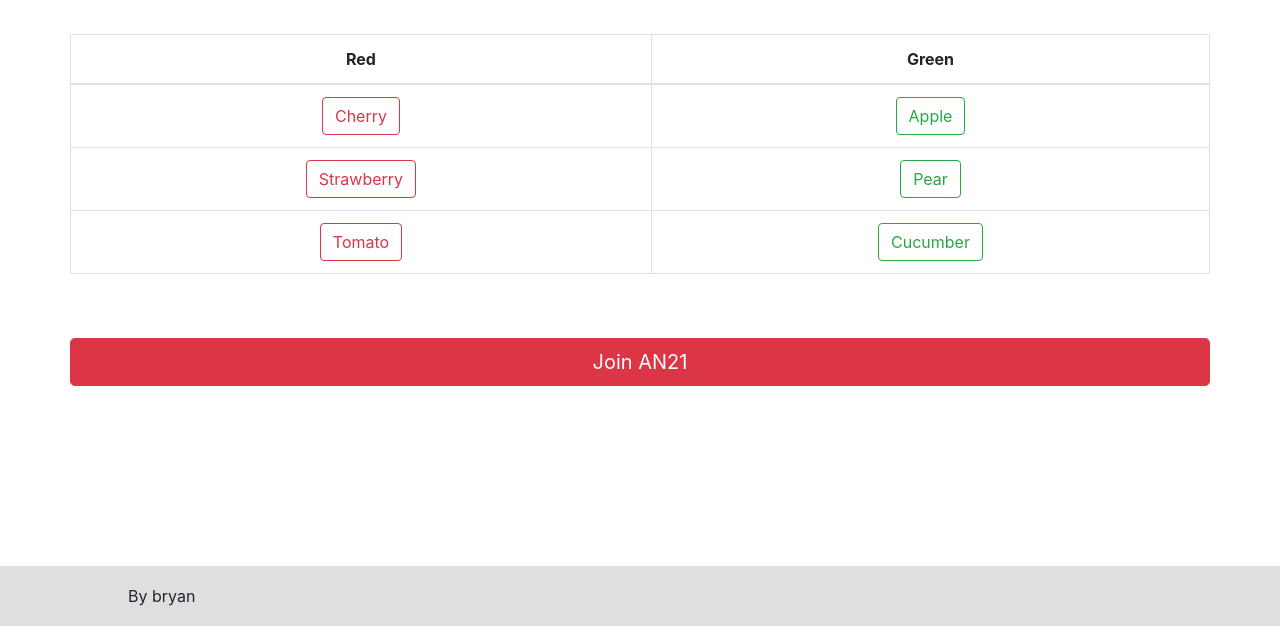
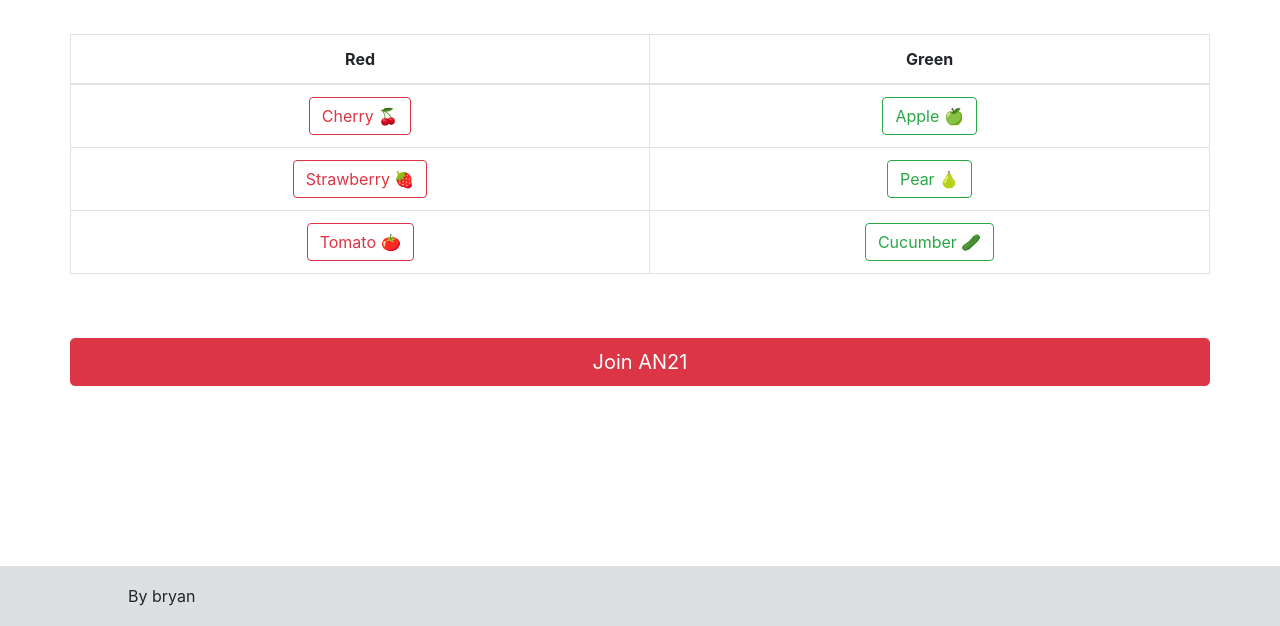
Before and after one commit to malcomZ/an21, a plain HTML site: page index.html in a window 1280 px wide. Shown: the part 174-800 px from the top of the page. Drawn offline with nearby package versions, Linux system fonts and the light colour scheme.

Commit message:
THE FINAL FINAL COMMITTTTTTTTT

```diff
--- a/index.html
+++ b/index.html
@@ -47,23 +47,23 @@
                     <tbody class="text-center">
                         <tr>
                             <td><button type="button" class="btn btn-outline-danger" data-toggle="modal"
-                                    data-target="#modal" data-url="assets/img/cherry.jpg">Cherry</button></td>
+                                    data-target="#modal" data-url="assets/img/cherry.jpg">Cherry 🍒</button></td>
                             <td><button type="button" class="btn btn-outline-success" data-toggle="modal"
-                                    data-target="#modal" data-url="assets/img/apple.jpg">Apple</button></td>
+                                    data-target="#modal" data-url="assets/img/apple.jpg">Apple 🍏</button></td>
 
                         </tr>
                         <tr>
                             <td><button type="button" class="btn btn-outline-danger" data-toggle="modal"
-                                    data-target="#modal" data-url="assets/img/strawberry.jpg">Strawberry</button></td>
+                                    data-target="#modal" data-url="assets/img/strawberry.jpg">Strawberry 🍓</button></td>
                             <td><button type="button" class="btn btn-outline-success" data-toggle="modal"
-                                    data-target="#modal" data-url="assets/img/pear.jpg">Pear</button></td>
+                                    data-target="#modal" data-url="assets/img/pear.jpg">Pear 🍐</button></td>
 
                         </tr>
                         <tr>
                             <td><button type="button" class="btn btn-outline-danger" data-toggle="modal"
-                                    data-target="#modal" data-url="assets/img/tomato.jpg">Tomato</button></td>
+                                    data-target="#modal" data-url="assets/img/tomato.jpg">Tomato 🍅</button></td>
                             <td><button type="button" class="btn btn-outline-success" data-toggle="modal"
-                                    data-target="#modal" data-url="assets/img/cucumber.jpg">Cucumber</button></td>
+                                    data-target="#modal" data-url="assets/img/cucumber.jpg">Cucumber 🥒</button></td>
                         </tr>
                     </tbody>
                 </table>
```
